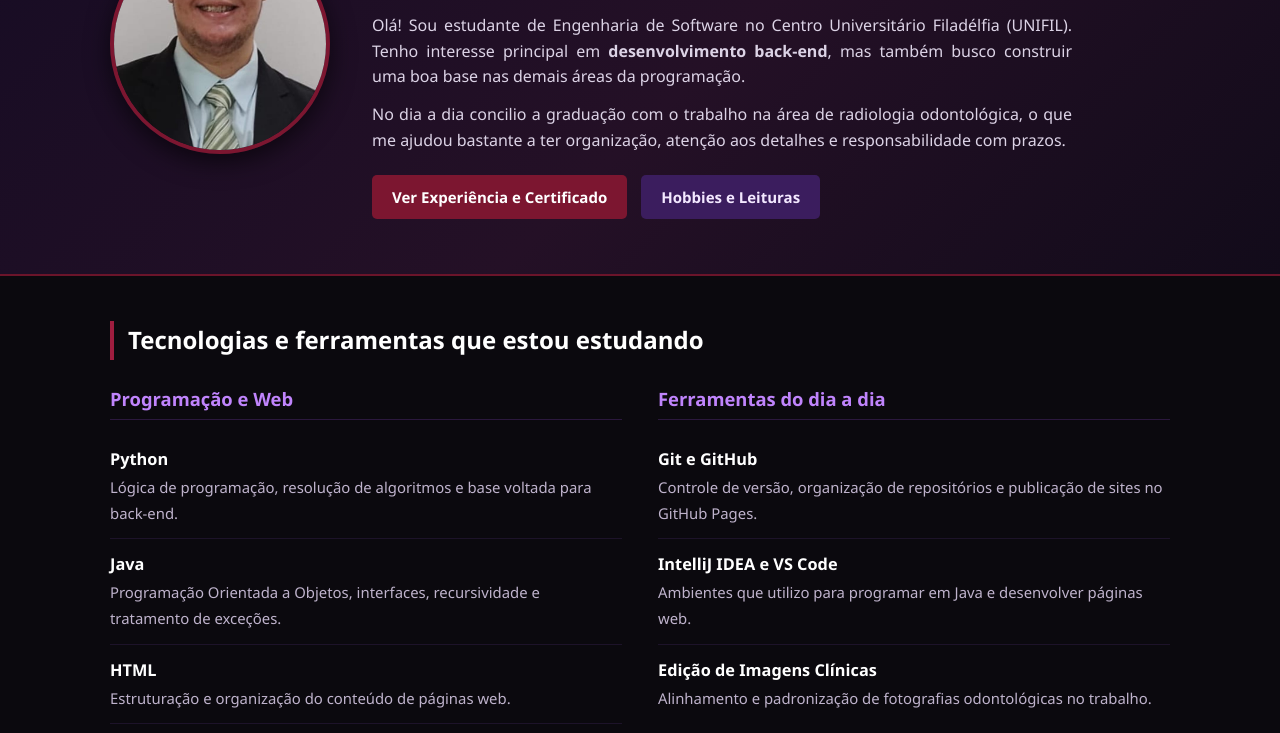
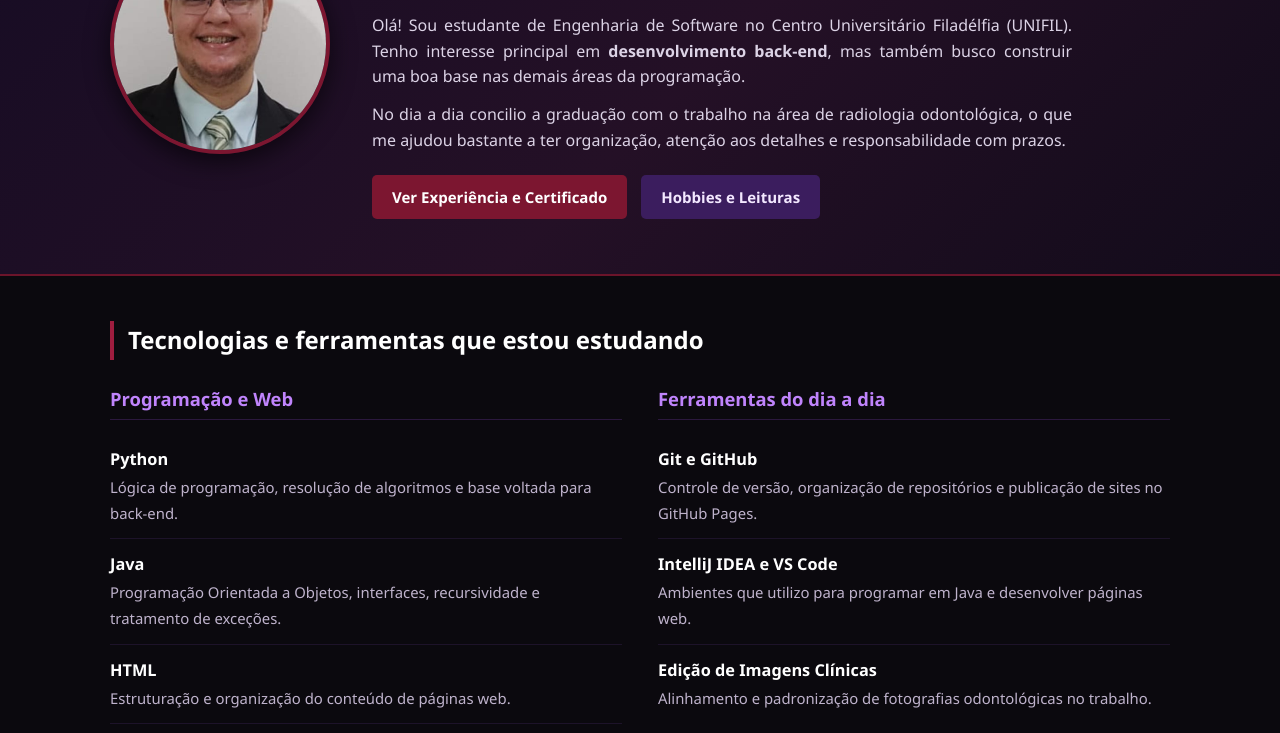
Before and after one commit to pedroz157/TRABALHO-FINAL---PORTFOLIO, a plain HTML site: page index.html in a window 1280 px wide. Shown: the part 255-988 px from the top of the page. Drawn offline with Linux system fonts and the light colour scheme.

Commit message:
Update style.css

```diff
--- a/style.css
+++ b/style.css
@@ -98,7 +98,7 @@ body {
     height: 220px;
     border-radius: 50%;
     object-fit: cover;
-    object-position: center 45%;
+    object-position: center 33%;
     border: 4px solid #7c1630;
     box-shadow: 0 8px 25px rgba(0, 0, 0, 0.6);
     flex-shrink: 0;
```
